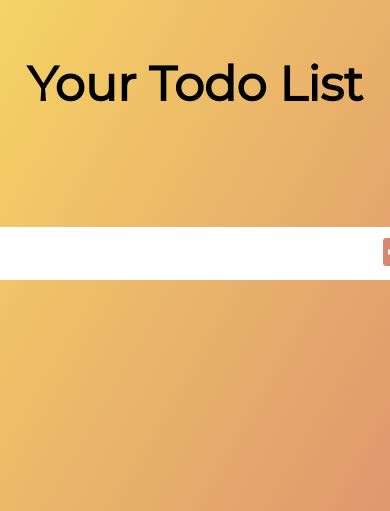
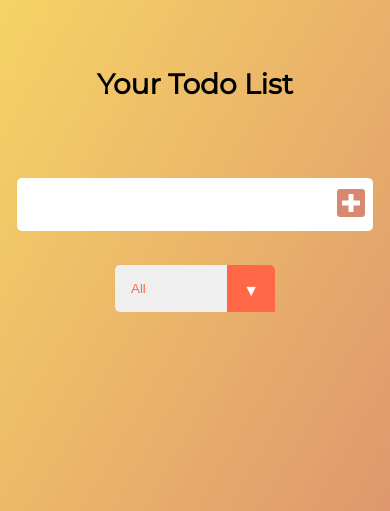
Before and after one commit to mubeenpatel99/mubeenpatel99.github.io, a PHP site: page /files/ToDo/index.html in a window 390 px wide; the page is wider, and only the part inside the window is pictured. Shown: the top 511 px of that part. Run offline with PHP 8.4, Linux system fonts and the light colour scheme; some libraries are stand-ins or nearby versions.

Commit message:
adding responsive TODO

```diff
--- a/files/ToDo/style.css
+++ b/files/ToDo/style.css
@@ -59,6 +59,7 @@ form {
     display: flex;
     justify-content: center;
     align-items: center;
+    flex-flow: wrap;
 }
 
 form input {
@@ -209,3 +210,15 @@ option {
     border-bottom-right-radius: 5px;
     border-top-right-radius: 5px;
 }
+
+@media screen and (max-width: 786px) {
+    header h1 {
+        font-size: 28px;
+    }
+    form input {
+        width: 80%;
+    }
+    .todo-item {
+        font-size: 18px;
+    }
+}
```
